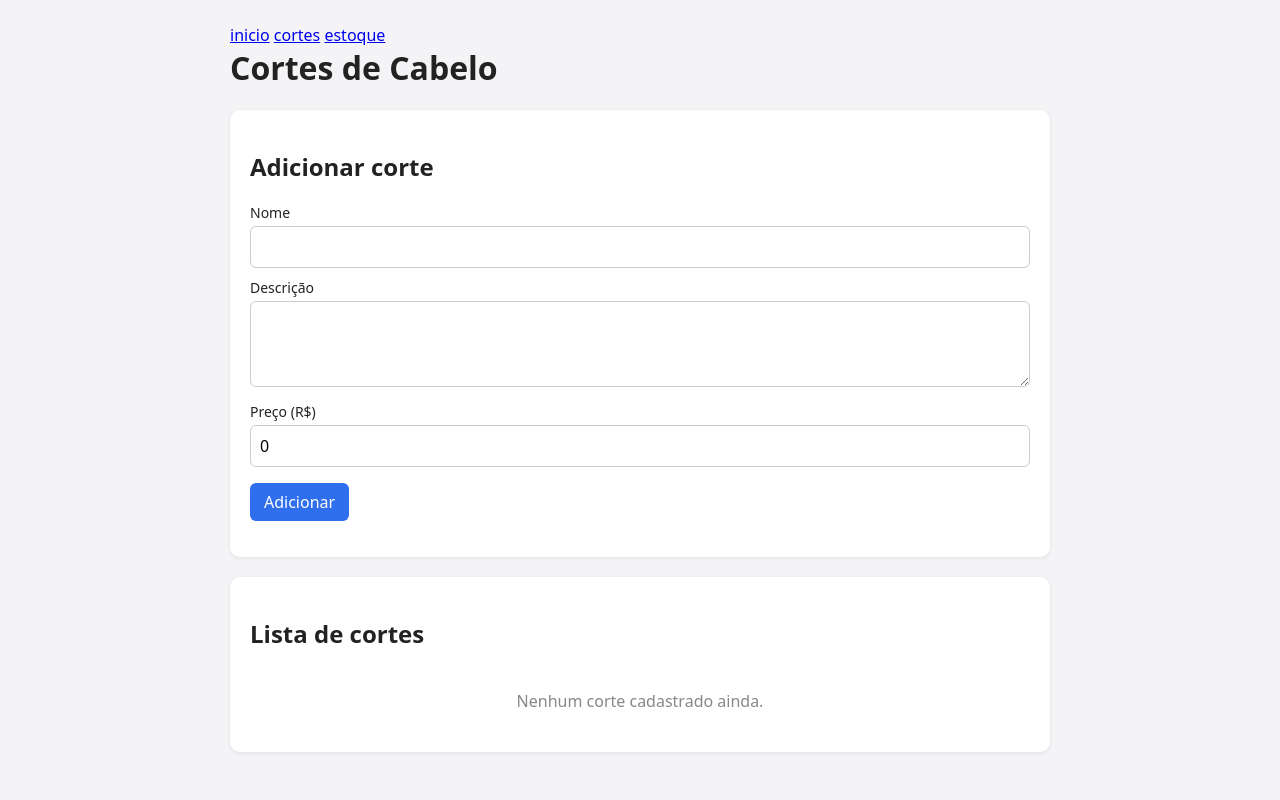
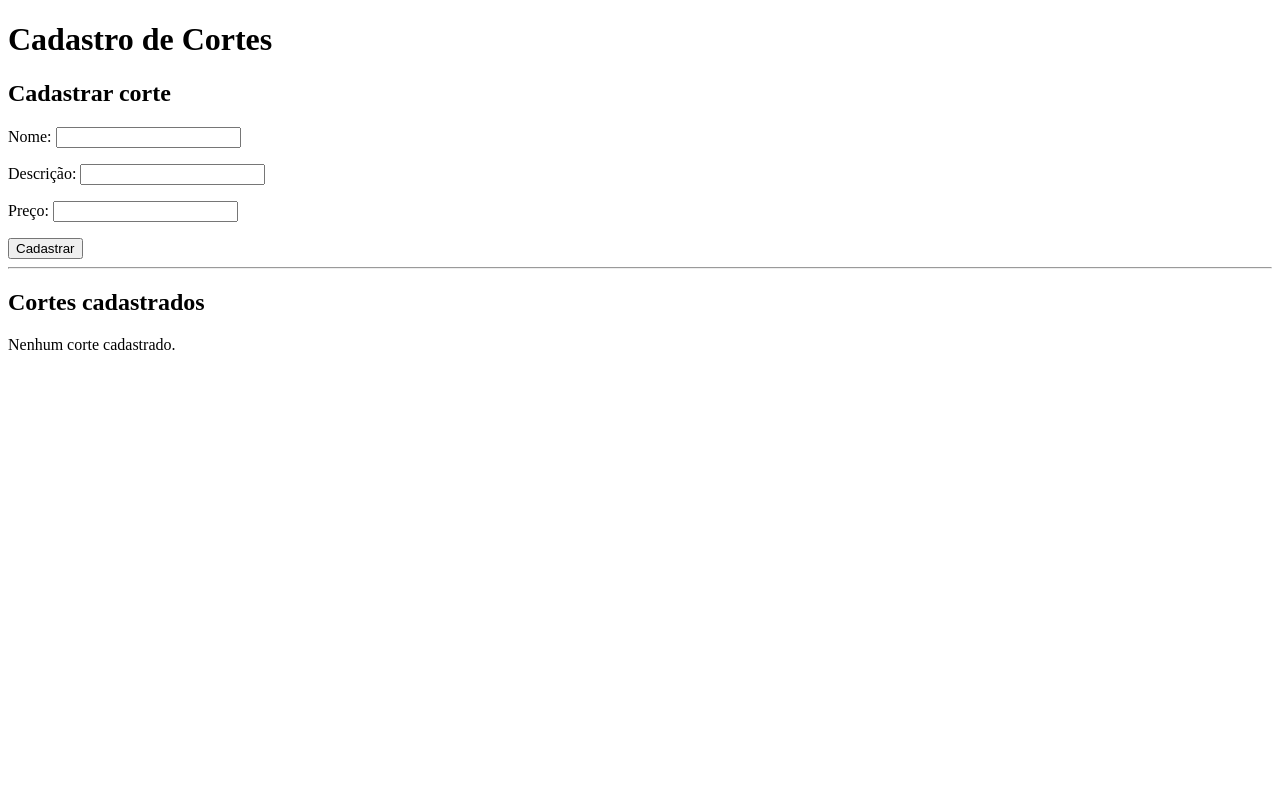
Before and after one commit to KauamDeSouzaBelsi/sistema-de-cabeleireiro, a PHP site: page /app/create.php in a window 1280 px wide. Run offline with PHP 8.4, Linux system fonts and the light colour scheme; some libraries are stand-ins or nearby versions.

Commit message:
atualização no codigo

```diff
--- a/mini-sistema/app/create.php
+++ b/mini-sistema/app/create.php
@@ -1,6 +1,7 @@
 <?php
 require_once  __DIR__ . '/../include/functions.php';
 require_once __DIR__ . '/../login/verifica.php';
+require_once __DIR__ . '/../database/connect.php';
 ?>
 <!-- erros:
 
@@ -10,180 +11,393 @@ ta sendo criado uma pasta .json
 
 
 -->
-<!DOCTYPE html>
-<html lang="en">
-<head>
-    <meta charset="UTF-8">
-    <meta name="viewport" content="width=device-width, initial-scale=1.0">
-    <title>cortes</title>
 <?php
-// index.php — CRUD de cortes de cabelo em PHP puro (sem extensões)
-// Os dados ficam no arquivo cortes.json, criado automaticamente na mesma pasta.
-// Como usar: php -S localhost:8000  e abra http://localhost:8000/
 
-const ARQUIVO = __DIR__ . '/cortes.json';
+error_reporting(E_ALL);
+ini_set('display_errors', 1);
 
-function h($s) { return htmlspecialchars((string)$s, ENT_QUOTES, 'UTF-8'); }
+$arquivoJson = __DIR__ . '/cortes.json';
 
-function ler(): array {
-    if (!file_exists(ARQUIVO)) return [];
-    $dados = json_decode(file_get_contents(ARQUIVO), true);
-    return is_array($dados) ? $dados : [];
+
+// LER OS CORTES
+function ler()
+{
+    global $arquivoJson;
+
+    if (!file_exists($arquivoJson)) {
+        return [];
+    }
+
+    $conteudo = file_get_contents($arquivoJson);
+
+    if ($conteudo == '') {
+        return [];
+    }
+
+    $dados = json_decode($conteudo, true);
+
+    if (!is_array($dados)) {
+        return [];
+    }
+
+    return $dados;
 }
 
-function salvar(array $cortes): void {
-    // LOCK_EX evita que dois acessos escrevam ao mesmo tempo
+
+// SALVAR OS CORTES
+function salvar($cortes)
+{
+    global $arquivoJson;
+
     file_put_contents(
-        ARQUIVO,
-        json_encode(array_values($cortes), JSON_PRETTY_PRINT | JSON_UNESCAPED_UNICODE),
-        LOCK_EX
+        $arquivoJson,
+        json_encode($cortes, JSON_PRETTY_PRINT | JSON_UNESCAPED_UNICODE)
     );
 }
 
+
 $erro = '';
 
-if ($_SERVER['REQUEST_METHOD'] === 'POST') {
-    $acao      = $_POST['acao'] ?? '';
-    $id        = (int)($_POST['id'] ?? 0);
-    $nome      = trim($_POST['nome'] ?? '');
+
+// RECEBER FORMULÁRIO
+if ($_SERVER['REQUEST_METHOD'] == 'POST') {
+
+    $acao = $_POST['acao'] ?? '';
+
+    $id = $_POST['id'] ?? '';
+    $nome = trim($_POST['nome'] ?? '');
     $descricao = trim($_POST['descricao'] ?? '');
-    $preco     = (float)str_replace(',', '.', $_POST['preco'] ?? '0');
+    $preco = $_POST['preco'] ?? '';
 
-    $cortes = ler();
 
-    if ($acao === 'adicionar' || $acao === 'atualizar') {
-        if ($nome === '') {
-            $erro = 'Informe o nome do corte.';
-        } elseif ($acao === 'adicionar') {
-            $novoId = $cortes ? max(array_column($cortes, 'id')) + 1 : 1;
-            $cortes[] = ['id' => $novoId, 'nome' => $nome, 'descricao' => $descricao, 'preco' => $preco];
-            salvar($cortes);
-        } else {
-            foreach ($cortes as &$c) {
-                if ($c['id'] === $id) {
-                    $c['nome'] = $nome;
-                    $c['descricao'] = $descricao;
-                    $c['preco'] = $preco;
+    // VERIFICAR SE O PREÇO POSSUI APENAS NÚMEROS
+    if (!is_numeric($preco)) {
+
+        $erro = "O preço deve conter apenas números.";
+
+    } elseif ($preco < 0) {
+
+        $erro = "O preço não pode ser negativo.";
+
+    } else {
+
+        $preco = (float)$preco;
+
+        $cortes = ler();
+
+
+        // ADICIONAR
+        if ($acao == 'adicionar') {
+
+            if ($nome == '' || $descricao == '') {
+
+                $erro = "Preencha todos os campos.";
+
+            } else {
+
+                $novoCorte = [
+                    'id' => uniqid(),
+                    'nome' => $nome,
+                    'descricao' => $descricao,
+                    'preco' => $preco
+                ];
+
+                $cortes[] = $novoCorte;
+
+                salvar($cortes);
+
+                header("Location: " . basename($_SERVER['PHP_SELF']));
+                exit;
+            }
+        }
+
+
+        // ATUALIZAR
+        elseif ($acao == 'atualizar') {
+
+            foreach ($cortes as &$corte) {
+
+                if ($corte['id'] == $id) {
+
+                    $corte['nome'] = $nome;
+                    $corte['descricao'] = $descricao;
+                    $corte['preco'] = $preco;
+
+                    break;
                 }
             }
-            unset($c);
+
+            unset($corte);
+
             salvar($cortes);
+
+            header("Location: " . basename($_SERVER['PHP_SELF']));
+            exit;
         }
-    } elseif ($acao === 'excluir') {
-        $cortes = array_filter($cortes, fn($c) => $c['id'] !== $id);
-        salvar($cortes);
-    }
 
-    if ($erro === '') {
-        header('Location: ' . basename($_SERVER['PHP_SELF'])); // evita reenvio do formulário ao recarregar
-        exit;
+
+        // EXCLUIR
+        elseif ($acao == 'excluir') {
+
+            $novoArray = [];
+
+            foreach ($cortes as $corte) {
+
+                if ($corte['id'] != $id) {
+
+                    $novoArray[] = $corte;
+                }
+            }
+
+            salvar($novoArray);
+
+            header("Location: " . basename($_SERVER['PHP_SELF']));
+            exit;
+        }
     }
 }
 
+
+// PEGAR OS CORTES
 $cortes = ler();
-usort($cortes, fn($a, $b) => strcasecmp($a['nome'], $b['nome']));
 
-// Se veio ?editar=ID, carrega o corte para o formulário
-$edicao = null;
-if (isset($_GET['editar'])) {
-    foreach ($cortes as $c) {
-        if ($c['id'] === (int)$_GET['editar']) { $edicao = $c; break; }
+
+// VERIFICAR SE ESTÁ EDITANDO
+$editarId = $_GET['editar'] ?? '';
+
+$corteEdicao = null;
+
+foreach ($cortes as $corte) {
+
+    if ($corte['id'] == $editarId) {
+
+        $corteEdicao = $corte;
+
+        break;
     }
 }
+
 ?>
+
 <!DOCTYPE html>
+
 <html lang="pt-BR">
+
 <head>
-<meta charset="UTF-8">
-<meta name="viewport" content="width=device-width, initial-scale=1">
-<title>Cortes de Cabelo</title>
-<style>
-    * { box-sizing: border-box; }
-    body { font-family: system-ui, sans-serif; background: #f4f4f6; margin: 0; padding: 24px; color: #222; }
-    .container { max-width: 820px; margin: 0 auto; }
-    h1 { margin-top: 0; }
-    .card { background: #fff; border-radius: 10px; padding: 20px; margin-bottom: 20px; box-shadow: 0 1px 4px rgba(0,0,0,.08); }
-    label { display: block; font-size: 14px; margin: 10px 0 4px; }
-    input, textarea { width: 100%; padding: 9px; border: 1px solid #ccc; border-radius: 6px; font: inherit; }
-    button, .btn { display: inline-block; padding: 8px 14px; border: 0; border-radius: 6px; cursor: pointer;
-        font: inherit; text-decoration: none; color: #fff; background: #2f6fed; }
-    .btn-edit { background: #f0a020; }
-    .btn-del  { background: #d64545; }
-    .btn-cancel { background: #777; }
-    table { width: 100%; border-collapse: collapse; }
-    th, td { text-align: left; padding: 10px 8px; border-bottom: 1px solid #eee; vertical-align: top; }
-    td.acoes { white-space: nowrap; }
-    td.acoes form { display: inline; }
-    .erro { color: #d64545; margin-bottom: 8px; }
-    .vazio { color: #888; text-align: center; padding: 20px; }
+
+    <meta charset="UTF-8">
+
+    <meta name="viewport" content="width=device-width, initial-scale=1.0">
+
+    <title>Cortes</title>
+
+</head>
+
+<body>
 
 
-</style>
-</head>
-<body>
-<div class="container">
+<h1>Cadastro de Cortes</h1>
 
-    <?php include __DIR__ . '/../include/header.php';?>
 
-    <h1>Cortes de Cabelo</h1>
+<?php if ($erro != ''): ?>
 
-    <div class="card">
-        <h2><?= $edicao ? 'Atualizar corte' : 'Adicionar corte' ?></h2>
-        <?php if ($erro): ?><div class="erro"><?= h($erro) ?></div><?php endif; ?>
-        <form method="post" action="">
-            <input type="hidden" name="acao" value="<?= $edicao ? 'atualizar' : 'adicionar' ?>">
-            <?php if ($edicao): ?><input type="hidden" name="id" value="<?= (int)$edicao['id'] ?>"><?php endif; ?>
+    <p style="color: red;">
+        <?= htmlspecialchars($erro) ?>
+    </p>
 
-            <label for="nome">Nome</label>
-            <input id="nome" name="nome" required value="<?= h($edicao['nome'] ?? '') ?>">
+<?php endif; ?>
 
-            <label for="descricao">Descrição</label>
-            <textarea id="descricao" name="descricao" rows="3"><?= h($edicao['descricao'] ?? '') ?></textarea>
 
-            <label for="preco">Preço (R$)</label>
-            <input id="preco" name="preco" type="number" step="0.01" min="0" value="<?= h($edicao['preco'] ?? '0') ?>">
+<h2>
 
-            <p>
-                <button type="submit"><?= $edicao ? 'Salvar alterações' : 'Adicionar' ?></button>
-                <?php if ($edicao): ?><a class="btn btn-cancel" href="?">Cancelar</a><?php endif; ?>
-            </p>
-        </form>
-    </div>
+<?php
 
-    <div class="card">
-        <h2>Lista de cortes</h2>
-        <?php if (!$cortes): ?>
-            <div class="vazio">Nenhum corte cadastrado ainda.</div>
-        <?php else: ?>
-        <table>
-            <tr><th>Nome</th><th>Descrição</th><th>Preço</th><th>Ações</th></tr>
-            <?php foreach ($cortes as $c): ?>
-            <tr>
-                <td><?= h($c['nome']) ?></td>
-                <td><?= h($c['descricao']) ?></td>
-                <td>R$ <?= number_format($c['preco'], 2, ',', '.') ?></td>
-                <td class="acoes">
-                    <a class="btn btn-edit" href="?editar=<?= (int)$c['id'] ?>">Editar</a>
-                    <form method="post" action="" onsubmit="return confirm('Excluir este corte?');">
-                        <input type="hidden" name="acao" value="excluir">
-                        <input type="hidden" name="id" value="<?= (int)$c['id'] ?>">
-                        <button type="submit" class="btn-del">Excluir</button>
-                    </form>
-                </td>
-            </tr>
-            <?php endforeach; ?>
-        </table>
-        <?php endif; ?>
-    </div>
-</div>
+if ($corteEdicao != null) {
+    echo "Editar corte";
+} else {
+    echo "Cadastrar corte";
+}
+
+?>
+
+</h2>
+
+
+<form method="POST">
+
+
+<?php if ($corteEdicao != null): ?>
+
+    <input type="hidden" name="acao" value="atualizar">
+
+    <input
+        type="hidden"
+        name="id"
+        value="<?= htmlspecialchars($corteEdicao['id']) ?>"
+    >
+
+<?php else: ?>
+
+    <input type="hidden" name="acao" value="adicionar">
+
+<?php endif; ?>
+
+
+<p>
+
+    <label>Nome:</label>
+
+    <input
+        type="text"
+        name="nome"
+        required
+        value="<?= htmlspecialchars($corteEdicao['nome'] ?? '') ?>"
+    >
+
+</p>
+
+
+<p>
+
+    <label>Descrição:</label>
+
+    <input
+        type="text"
+        name="descricao"
+        required
+        value="<?= htmlspecialchars($corteEdicao['descricao'] ?? '') ?>"
+    >
+
+</p>
+
+
+<p>
+
+    <label>Preço:</label>
+
+    <input
+        type="number"
+        name="preco"
+        min="0"
+        step="0.01"
+        required
+        value="<?= htmlspecialchars($corteEdicao['preco'] ?? '') ?>"
+    >
+
+</p>
+
+
+<button type="submit">
+
+<?php
+
+if ($corteEdicao != null) {
+    echo "Atualizar";
+} else {
+    echo "Cadastrar";
+}
+
+?>
+
+</button>
+
+
+<?php if ($corteEdicao != null): ?>
+
+    <a href="create.php">
+        Cancelar
+    </a>
+
+<?php endif; ?>
+
+
+</form>
+
+
+<hr>
+
+
+<h2>Cortes cadastrados</h2>
+
+
+<?php if (count($cortes) == 0): ?>
+
+    <p>Nenhum corte cadastrado.</p>
+
+<?php else: ?>
+
+
+<table border="1" cellpadding="8">
+
+    <tr>
+
+        <th>Nome</th>
+
+        <th>Descrição</th>
+
+        <th>Preço</th>
+
+        <th>Ações</th>
+
+    </tr>
+
+
+<?php foreach ($cortes as $corte): ?>
+
+    <tr>
+
+        <td>
+            <?= htmlspecialchars($corte['nome']) ?>
+        </td>
+
+        <td>
+            <?= htmlspecialchars($corte['descricao']) ?>
+        </td>
+
+        <td>
+            R$ <?= number_format($corte['preco'], 2, ',', '.') ?>
+        </td>
+
+        <td>
+
+            <a href="?editar=<?= urlencode($corte['id']) ?>">
+                Editar
+            </a>
+
+
+            <form method="POST" style="display:inline;">
+
+                <input
+                    type="hidden"
+                    name="acao"
+                    value="excluir"
+                >
+
+                <input
+                    type="hidden"
+                    name="id"
+                    value="<?= htmlspecialchars($corte['id']) ?>"
+                >
+
+                <button type="submit">
+                    Excluir
+                </button>
+
+            </form>
+
+        </td>
+
+    </tr>
+
+<?php endforeach; ?>
+
+
+</table>
+
+
+<?php endif; ?>
+
+
 </body>
+
 </html>
-    <?php
-
-    if ($_SERVER['REQUEST_METHOD']== "POST"){
-    var_dump($_POST);
-    cadastrar($conexao, $_POST['nome'], $_POST['nasc'], $_POST['turma'], $_POST['ativo']);
-    }
-    ?>
-</body>
-</html>
```
Also changed, not shown: anotações.md (+38 -0 lines).
